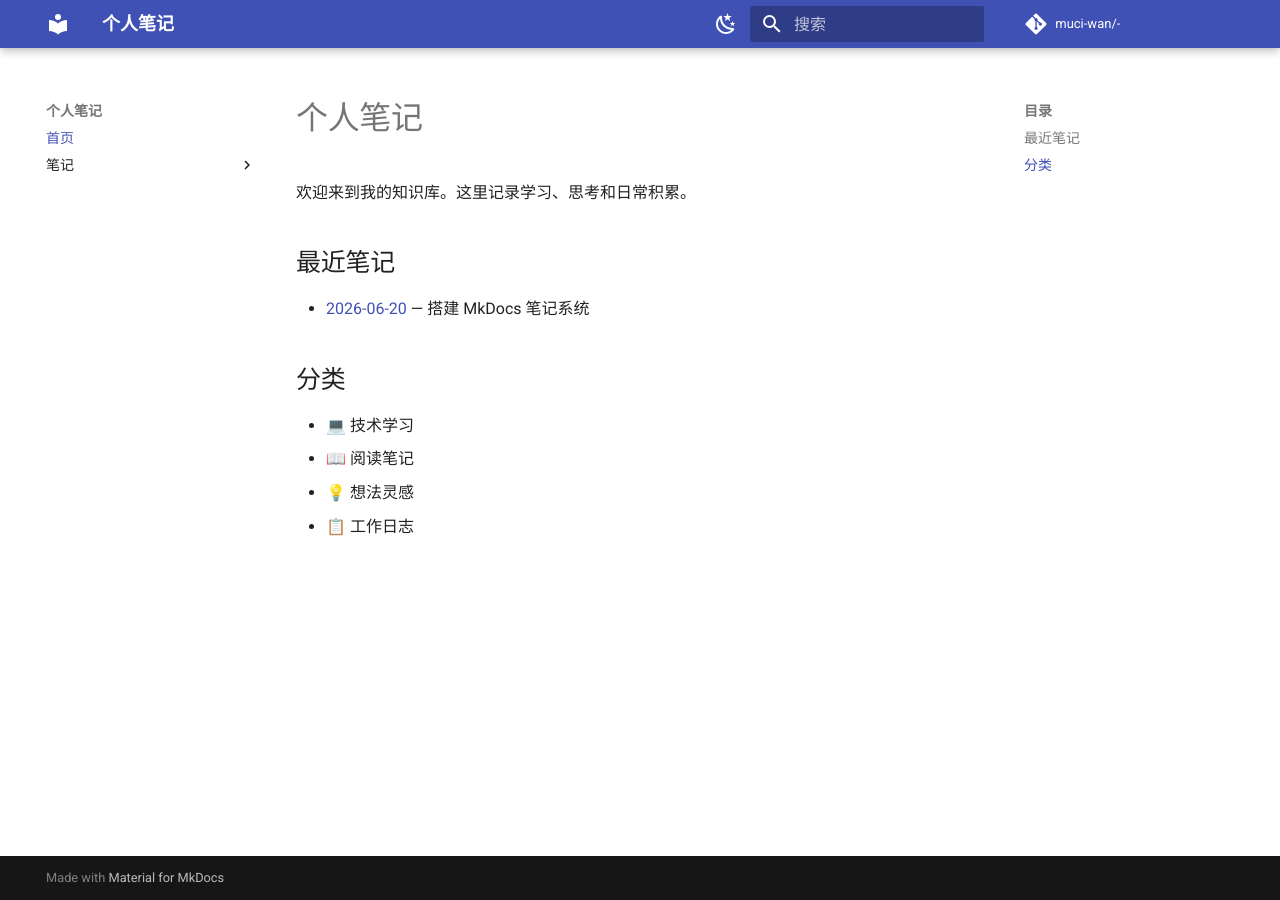
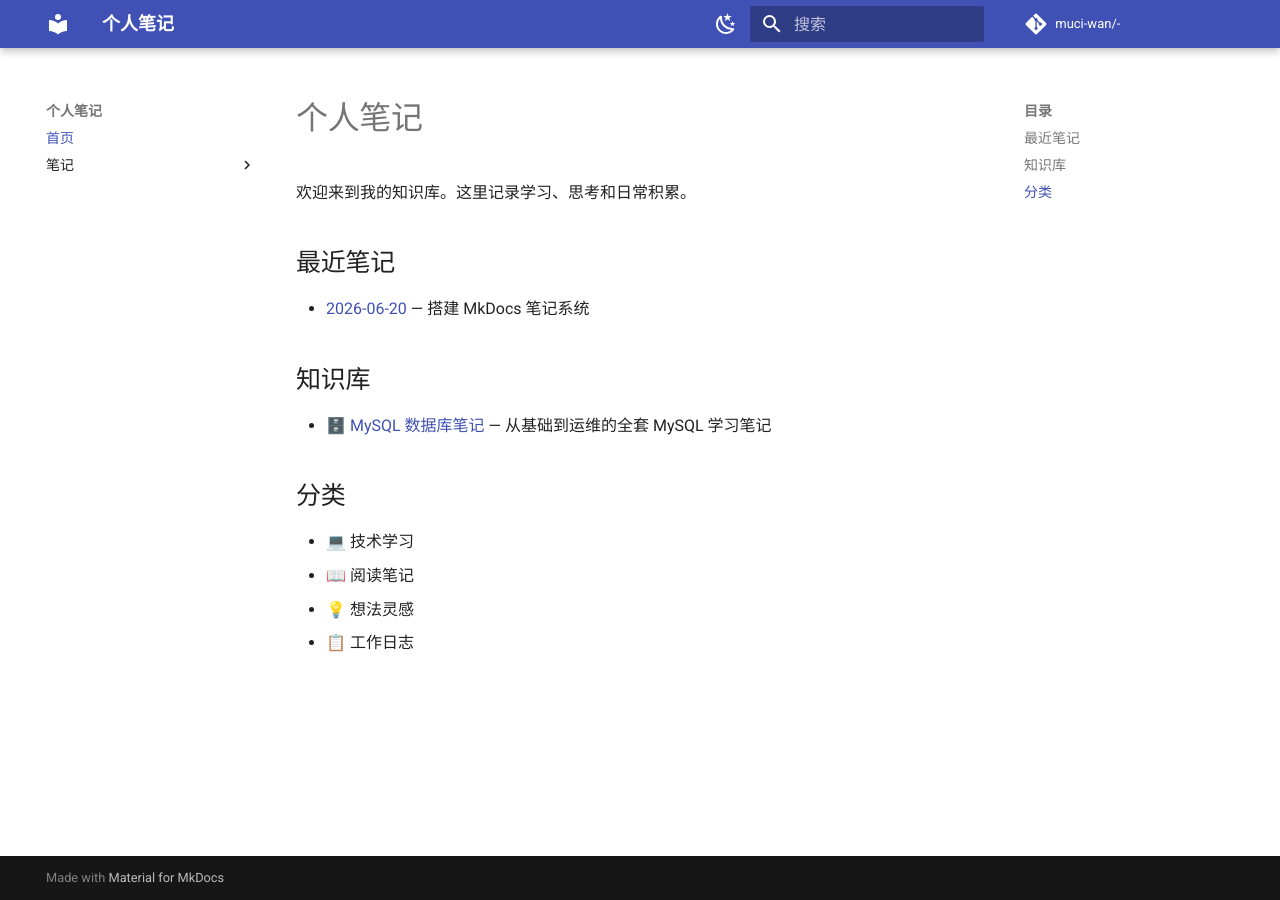
Before and after one commit to muci-wan/-, an MkDocs documentation site: the page built from docs/index.md, in a window 1280 px wide. Built offline with MkDocs 1.6.1 and Material for MkDocs 9.7.7, drawn with Linux system fonts in a browser that asks for light colours; comment, search, counter and statistics services are not loaded.

Commit message:
更新首页链接 MySQL 笔记

```diff
--- a/docs/index.md
+++ b/docs/index.md
@@ -6,6 +6,10 @@
 
 - [2026-06-20](notes/2026/06/20.md) — 搭建 MkDocs 笔记系统
 
+## 知识库
+
+- 🗄️ [MySQL 数据库笔记](mysql/index.md) — 从基础到运维的全套 MySQL 学习笔记
+
 ## 分类
 
 - 💻 技术学习
```
